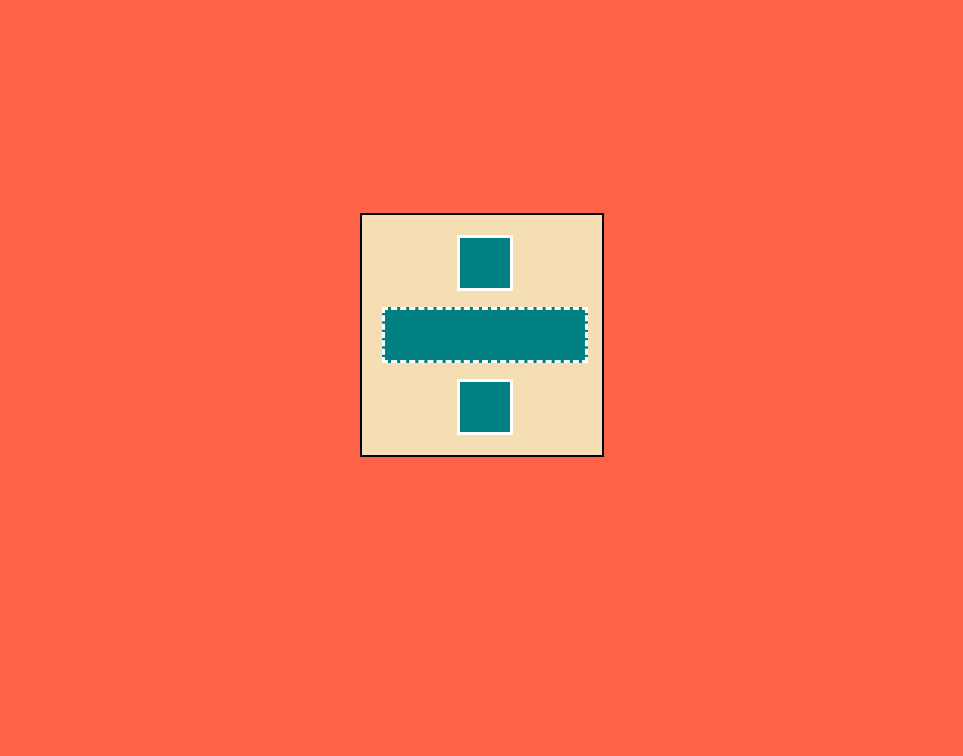
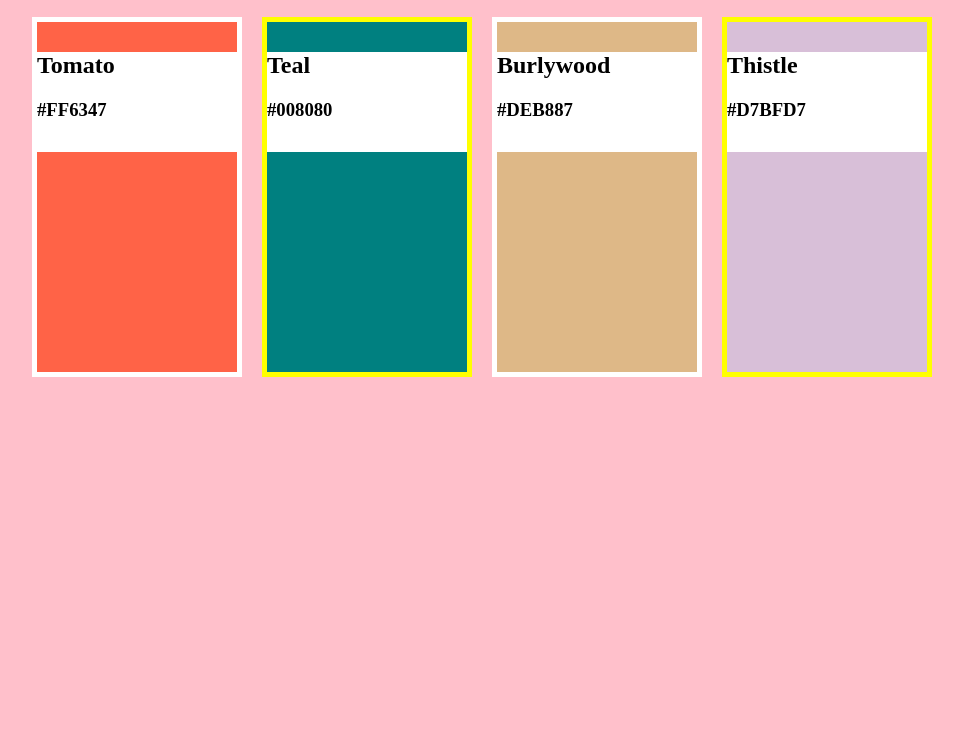
Before and after one commit to yhnjeong/kokoa-clone, a plain HTML site: page day08code.html in a window 1280 px wide. Shown: the part 73-829 px from the top of the page, without its empty margins (158-1121 px from the left). Drawn offline with Linux system fonts and the light colour scheme.

Commit message:
create assignment files

```diff
--- a/day08code.html
+++ b/day08code.html
@@ -4,14 +4,36 @@
         <meta charset="utf-8">
         <meta name="viewport" content="width=device-width">
         <title>repl.it</title>
-        <link rel="stylesheet" href="day06styles.css">
+        <link rel="stylesheet" href="day08styles.css">
     </head>
 
     <body>
-        <div class="father">
-            <div class="inside"></div>
-            <div class="inside inside-second"></div>
-            <div class="inside"></div>
-        </div>
+        <div><h1>The Best Colors</h1></div>
+        <main>
+            <div class="father tomato">
+                <div class="inside">
+                    <h2>Tomato<h2>
+                    <h3>#FF6347</h3>
+                </div>
+            </div>
+            <div class="father teal">
+                <div class="inside">
+                    <h2>Teal<h2>
+                    <h3>#008080</h3>
+                </div>
+            </div>
+            <div class="father burlywood">
+                <div class="inside">
+                    <h2>Burlywood<h2>
+                    <h3>#DEB887</h3>
+                </div>
+            </div>
+            <div class="father thistle">
+                <div class="inside">
+                    <h2>Thistle<h2>
+                    <h3>#D7BFD7</h3>
+                </div>
+            </div>
+        </main>
     </body>
 </html>
--- a/day08styles.css
+++ b/day08styles.css
@@ -1,36 +1,44 @@
 body {
-    background-color:tomato;
+    background-color:pink;
     height:100vh;
-    display:flex;
-    justify-content:center;
-    align-items: center;
+    text-align: center;
 }
 
+main {
+    display:flex;
+    justify-content: center;
+    align-items: center;
+    flex-wrap: wrap;
+}
+div:nth-child(even){
+    border:5px solid yellow;
+}
 .father{
     width:200px;
-    height:200px;
-    padding:20px;
-    display:flex;
-    flex-direction:column;
-    align-items: center;
-    justify-content: space-between;
-    flex-wrap:wrap;
-    background:wheat;
-    border:2px solid black;
+    height:350px;
+    border:5px solid white;
+    margin:10px;
+}
+
+.tomato{
+    background-color: tomato;
+}
+.teal{
+    background-color: teal;
+}
+.burlywood{
+    background-color: burlywood;
+}
+.thistle{
+    background-color: thistle;
 }
 
 .inside{
-    background-color: teal;
-    height:50px;
-    width:50px;
-    border:3px solid white;
+    background-color:white;
+    width:200px;
+    height:100px;
+
+    position:relative;
+    top:10px;
+    text-align:left
 }
-
-.inside-second{
-    width:100%;
-    border-style:dashed;
-}
-
-h1 {
-    color:red;
-}
```
